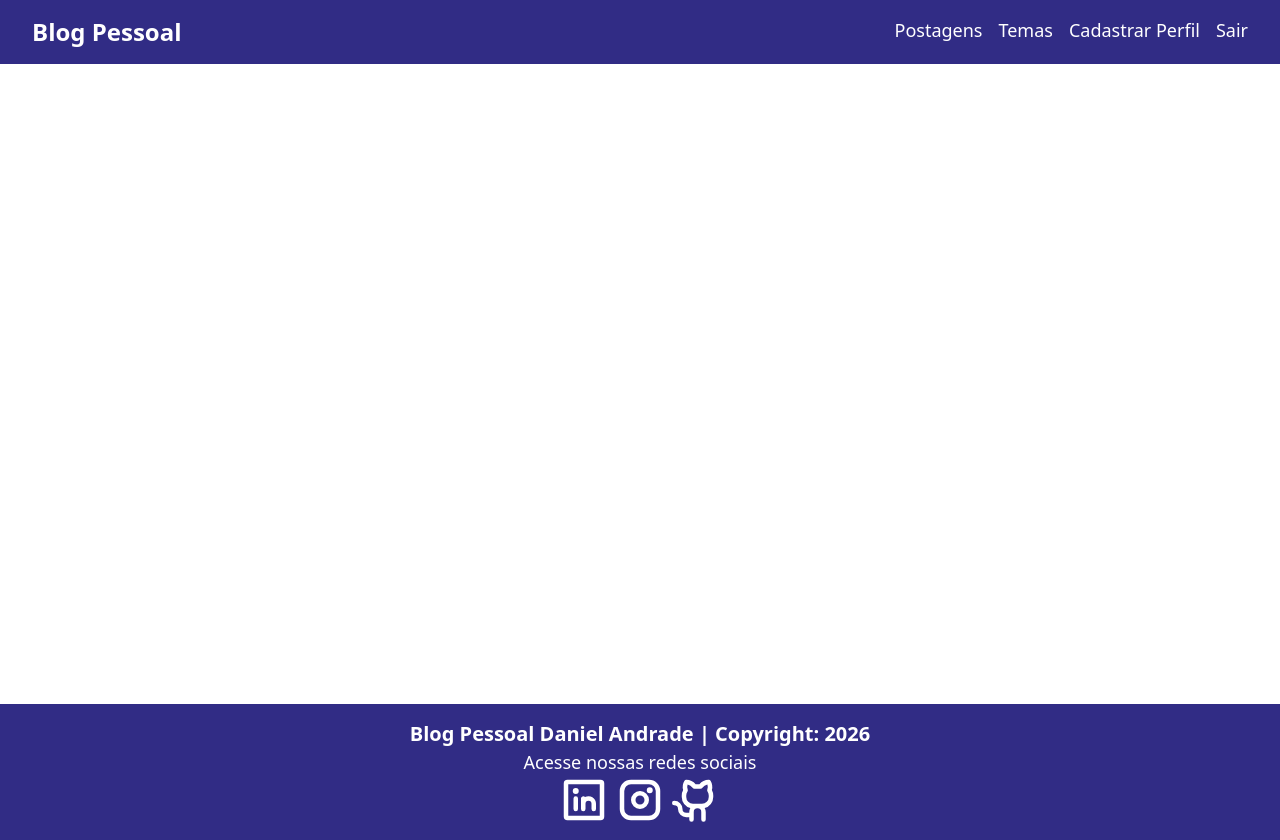
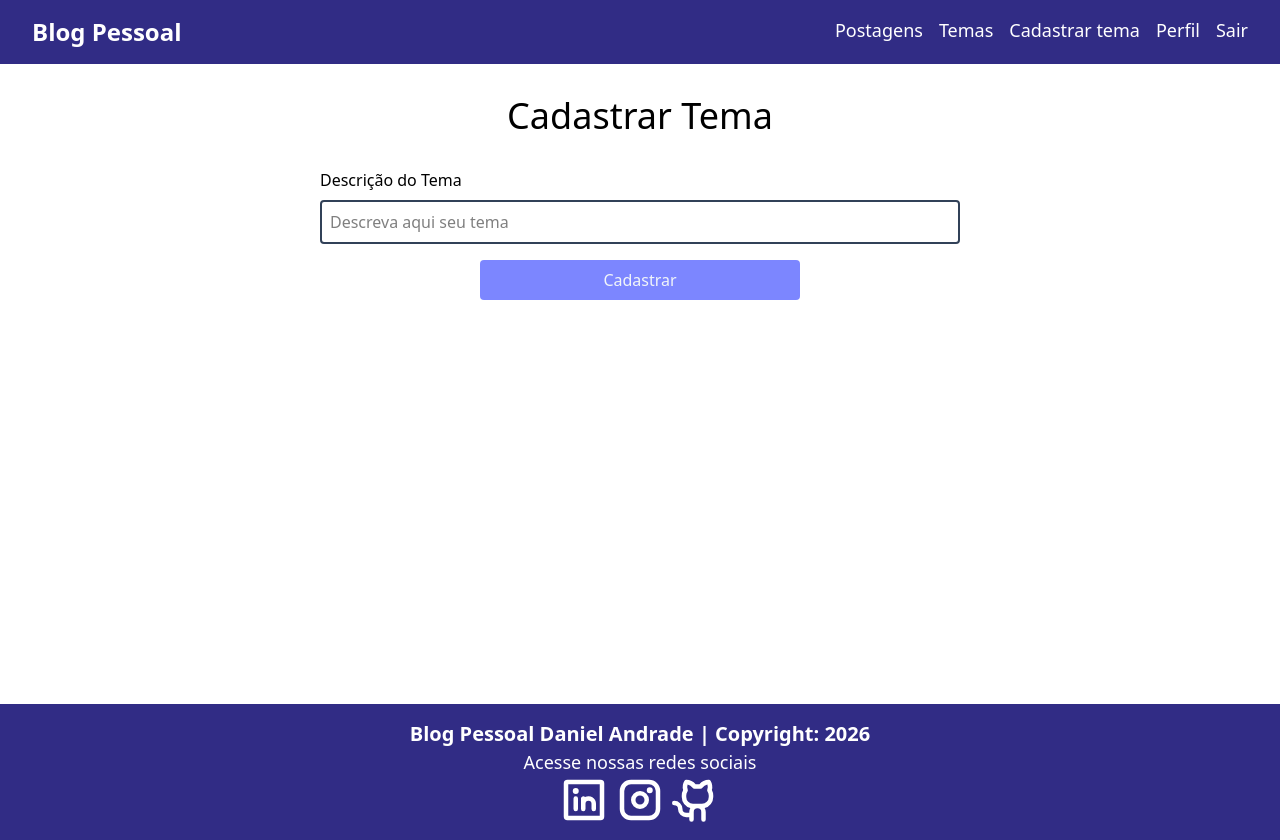
Before and after one commit to Dan2a/Blog-Pessoal---React, a React (Vite) app: page /cadastrartema in a window 1280 px wide. Built offline with nearby package versions, Linux system fonts and the light colour scheme.

Commit message:
criado formtema

```diff
--- a/src/App.tsx
+++ b/src/App.tsx
@@ -6,6 +6,7 @@
 import Login from "./pages/login/Login";
 import { AuthProvider } from "./contexts/AuthContext";
 import ListaTemas from "./components/tema/listatemas/ListaTemas";
+import FormTema from "./components/tema/formtema/FormTema";
 
 function App() {
   return (
@@ -20,6 +21,8 @@
               <Route path="/home" element={<Home />} />
               <Route path="/cadastro" element={<Cadastro />} />
               <Route path="/temas" element={<ListaTemas />} />
+              <Route path="/cadastrartema" element={<FormTema />} />
+              <Route path="/editartema/:id" element={<FormTema />} />
             </Routes>
           </div>
           <Footer />
--- a/src/components/navbar/Navbar.tsx
+++ b/src/components/navbar/Navbar.tsx
@@ -25,7 +25,10 @@
             <Link to="/temas" className="hover:underline">
               Temas
             </Link>
-            Cadastrar Perfil
+            <Link to="/cadastrartema" className="hover:underline">
+              Cadastrar tema
+            </Link>
+            Perfil
             <Link to="" onClick={logout} className="hover:underline">
               Sair
             </Link>
--- /dev/null
+++ b/src/components/tema/formtema/FormTema.tsx
@@ -0,0 +1,28 @@
+function FormTema() {
+  return (
+    <div className="container flex flex-col items-center justify-center mx-auto">
+      <h1 className="text-4xl text-center my-8">Cadastrar Tema</h1>
+
+      <form className="w-1/2 flex flex-col gap-4">
+        <div className="flex flex-col gap-2">
+          <label htmlFor="descricao">Descrição do Tema</label>
+          <input
+            type="text"
+            placeholder="Descreva aqui seu tema"
+            name="descricao"
+            className="border-2 border-slate-700 rounded p-2"
+          />
+        </div>
+        <button
+          className="rounded text-slate-100 bg-indigo-400
+                               hover:bg-indigo-800 w-1/2 py-2 mx-auto flex justify-center"
+          type="submit"
+        >
+          Cadastrar
+        </button>
+      </form>
+    </div>
+  );
+}
+
+export default FormTema;
```
